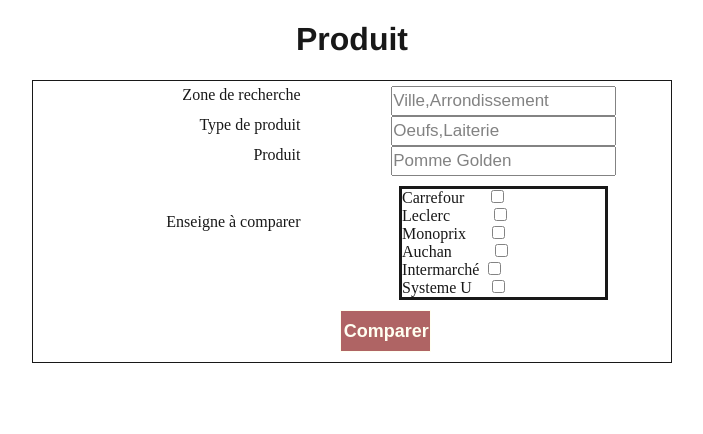
After one commit to chriSmile0/PriceComparator, a PHP site: page /product in a window 1280 px wide. The commit adds this page. Shown: the top 434 px of the page, without its empty margins (288-991 px from the left). Run offline with PHP 8.4, Linux system fonts and the light colour scheme.

```diff
--- /dev/null
+++ b/web/listings/process_l.php
@@ -0,0 +1,4 @@
+<?php
+
+
+?>
--- /dev/null
+++ b/web/product/index.php
@@ -0,0 +1,93 @@
+<?php require 'process_p.php';?>
+<!DOCTYPE html>
+<html lang="fr">
+<head>
+    <meta name="viewport" content="width=device-width, initial-scale=1.0">
+    <meta name="author" content="chriSmile0">
+    <meta name="description" content="PriceComparator">
+    <meta charset="UTF-8">
+    <link href="../styles/style.css" rel="stylesheet"/>
+    <link href="https://fonts.googleapis.com/icon?family=Material+Icons"
+          rel="stylesheet">
+	<link rel="stylesheet"
+          href="https://cdnjs.cloudflare.com/ajax/libs/font-awesome/4.7.0/css/font-awesome.min.css">
+
+    <title>PriceComparator</title>
+</head>
+<body>
+	<noscript id="js-check-container">
+        <meta http-equiv="refresh" content="0; url=../LOVE_JS.html" />
+    </noscript>
+    <header id="title">
+        <h1>Produit</h1>
+	</header>
+
+	<form name="submitproduct" id="P" method="POST"
+		  autocomplete="off" enctype="multipart/form-data">
+        <fieldset>
+			<div>
+				<!-- ADD CITIES.JSON ? -->
+				<label for="city">Zone de recherche </label>
+                <input name="city" id="city" type="text" placeholder="Ville,Arrondissement"
+                        aria-labelledby="name" value="" >
+			</div>
+			<div>
+				<!-- ADD TYPES_P.JSON ? -->
+				<label for="p">Type de produit</label>
+                <input name="p" id="p" type="text" placeholder="Oeufs,Laiterie"
+                        aria-labelledby="name" value="" >
+			</div>
+
+			<div>
+				<!-- ADD PRODS.JSON ? -->
+				<label for="p2">Produit</label>
+                <input name="p2" id="p2" type="text" placeholder="Pomme Golden"
+                        aria-labelledby="name" value="" >
+			</div>
+
+			<div>
+				<label id="choice">Enseigne à comparer</label>
+				<div id="checks">
+					<label for="c1">Carrefour</label>
+					<input name="c1" id="c1" type="checkbox"
+							aria-labelledby="name" value="Carrefour"
+							style="margin-left:22px;"><br>
+					<label for="c2">Leclerc</label>
+					<input name="c2" id="c2" type="checkbox"
+							aria-labelledby="name" value="Leclerc"
+							style="margin-left:42.5px;"><br>
+					<label for="c3">Monoprix</label>
+					<input name="c3" id="c3" type="checkbox"
+							aria-labelledby="name" value="Monoprix"
+							style="margin-left:24px;"><br>
+					<label for="c4">Auchan</label>
+					<input name="c4" id="c4" type="checkbox"
+							aria-labelledby="name" value="Auchan"
+							style="margin-left:43px;"><br>
+					<label for="c5">Intermarché</label>
+					<input name="c5" id="c5" type="checkbox"
+							aria-labelledby="name" value="Intermarche"
+							style="margin-left:2px;"><br>
+					<label for="c6">Systeme U</label>
+					<input name="c6" id="c6" type="checkbox"
+							aria-labelledby="name" value="SystemeU"
+							style="margin-left:17px;"><br>
+				</div>
+			</div>
+			<button id="btnsubmit" name="submitproduct"
+					value="Comparer">Comparer</button>
+		</fieldset>
+	</form>
+
+	<div>
+		<?php echo $GLOBALS['zone'];?><br>
+		<?php echo $GLOBALS['type'];?><br>
+		<?php echo $GLOBALS['product'];?><br>
+		<?php echo $GLOBALS['choices'];?><br>
+		<?php echo $GLOBALS['dis'];?>
+	</div>
+
+	<script src="../common.js"></script>
+	<script src="P.js"></script>
+</body>
+</html>
--- /dev/null
+++ b/web/product/process_p.php
@@ -0,0 +1,71 @@
+
+<?php
+//include '../scrapper_leclerc.php';
+//echo content_scrap_leclerc("Lardons","Voglans");
+
+// SHELL EXEC OR COMPOSER
+
+$dis = $zone = $type = $product = $choices = "";
+
+$all_types = ["Poisson","Viande","EpicerieSa","EpicerieSu","Pains","Patisserie"
+				,"Charcuterie","Surgele","Boisson","Bebe","Bio","Hygiene","Beaute"
+				,"Entretien","Nettoyage","Animalerie","Loisirs","Maison","Laiterie"
+				,"Oeufs","Fruits","Legumes"
+];
+
+
+function test_input2($data) {
+    return htmlspecialchars(stripslashes(trim($data)));
+}
+
+function display_compare(string $product, string $city) {
+	$rtn = "";
+	//$rtn =//content_scrap_leclerc($product,$city);//$GLOBALS['universal_URL'];
+	//$res = content_scrap_leclerc("Lardons","Voglans");
+	//$rtn .= json_encode($res[0]);
+	return "WAITED $rtn\n";
+}
+
+function display_ens(array $checkbox_ens) : string {
+	$rtn = "";
+	foreach($checkbox_ens as $e) {
+		$rtn .= $e.";";
+	}
+	return $rtn;
+}
+
+function display_city(string $zone) : string {
+	$rtn = "";
+	//check valid city -> cities.json ?
+	$rtn .= $zone;
+	return $rtn;
+}
+
+function display_type(string $type) : string {
+	$rtn = "";
+	if(in_array($type,$GLOBALS['all_types'])) {
+		return $type;
+	}
+	return $rtn;
+}
+
+function display_product(string $product) : string {
+	$rtn = "";
+	$rtn .= $product;
+	return $rtn;
+}
+
+
+if(isset($_POST['submitproduct'])) {
+	$ens = array();
+	for($i = 1; $i < 7; $i++)
+		(isset($_POST["c".$i])) ? $ens[] = $_POST["c".$i] : NULL;
+
+	$GLOBALS['zone'] = "Zone de recherche : ".($c=display_city($_POST['city']));
+	$GLOBALS['type'] = "Type de produit : ".($p=display_type($_POST['p']));
+	$GLOBALS['product'] = "Produit : ".display_product($_POST['p2']);
+	$GLOBALS['choices'] = "Comparaison des enseignes : ".display_ens($ens);
+	$GLOBALS['dis'] = display_compare($p,$c);
+}
+
+?>
--- /dev/null
+++ b/web/styles/style.css
@@ -0,0 +1,451 @@
+html {
+	background-color: white;/*indianred;*/
+    opacity:0.9;
+}
+
+* {
+    box-sizing:border-box;
+	color:black;/*ivory;*/
+}
+
+body {
+	margin : auto;
+	height : auto;
+}
+
+header {
+	margin : auto;
+}
+
+h1 {
+	text-align : center;
+	color : black;
+	font-family : 'Franklin Gothic Medium';
+}
+
+h2, h3, h4 {
+    text-transform: capitalize;
+	text-align: center;
+	padding-top : 10px;
+	padding-bottom : 10px;
+	font-family:"Merriweather";
+}
+
+h5 {
+    text-transform: capitalize;
+    width: 90%;
+    text-align: left;
+    margin-left: 10%;
+    font-size:14px;
+    font-weight:700;
+}
+
+nav {
+    display:flex;
+    flex-direction:row;
+    border:solid;
+    border-width:0.2px;
+}
+
+nav > a {
+	width: 25%;
+    height:80px;
+    border:solid;
+    border-width:0.2px;
+    padding-top:30px;
+    padding-bottom:30px;
+    text-align:center;
+    font-size:20px;
+    text-decoration:none;
+}
+
+nav > a:hover{
+	background-color:gray;
+}
+
+section {
+    border-width:0.0px;
+    text-align:center;
+}
+
+article {
+    width:50%;
+    margin-left:auto;
+    margin-right:auto;
+    border:solid;
+    border-width:0.1px;
+}
+
+aside {
+    width:100%;
+    height:100px;
+    text-align:center;
+    display:block;
+    margin-left:auto;
+    margin-right:auto;
+    height:auto;
+}
+
+aside > div {
+    width:20%;
+    display:block;
+    margin-left:auto;
+    margin-right:auto;
+    margin-top:40px;
+    border:solid;
+    border-color: black; /*ivory*/
+    border-width:1px;
+}
+
+aside > ul {
+    width: 90%;
+    margin-left:5.5%;
+    list-style-type: none;
+}
+
+aside > ul > li  {
+    background-color: rgb(155, 42, 42,0.7);
+    text-align:left;
+    color: ivory;
+    font-weight:550;
+    font-family:'Lucida Sans', 'Lucida Sans Regular', 'Lucida Grande', 'Lucida Sans Unicode', Geneva, Verdana, sans-serif;
+    /*top right bottom left */
+    border:solid;
+    /*border-style:dashed;*/
+    border-color:brown;
+    border-radius: 20px;
+    border-width: 0.15px;
+    margin:  4px 0px  4px 0px;
+    padding: 6px 10px 6px 15px;
+}
+
+li > span {
+    color:white;
+}
+
+aside > ul.details {
+    width: 35%;
+}
+
+aside > p {
+    width:82%;
+    display:block;
+    margin-left:auto;
+    margin-right:auto;
+    border:solid;
+    border-style:groove; /*dashed or groove*/
+    border-radius: 20px;
+    border-width: 1px;
+    padding: 7px 10px 7px 10px;
+}
+
+#A1 img, #A2 img {
+	width: 80%;
+	height: 80%;
+}
+
+#A3 img {
+    width:140px;
+    height:140px;
+}
+
+form {
+	width:50%;
+	border:solid;
+	text-align:center;
+    border-width:0.2px;
+    display:block;
+    margin-left:auto;
+    margin-right:auto;
+    height:auto;
+    /*visibility: hidden;*/
+    /*display:none; better than visibility;hidden*/
+    display:block;
+}
+
+fieldset {
+	border-width: 0.0px;
+}
+
+form div > div {
+    margin-top:10px;
+    margin-bottom:10px;
+    display:flex;
+    align-items:center;
+}
+
+div .error {
+    display:block;
+    width:40%;
+    margin-top:10px;
+    margin-left:auto;
+    margin-right:auto;
+    color:red;
+}
+
+
+div > label {
+    margin-left:40px;
+    margin-right:50px;
+    float:left;
+    width:35%;
+    text-align:right;
+}
+
+div > #choice {
+	padding-top:6%;
+}
+
+#checks {
+	display:inline-block;
+	padding-right:16%;
+	border:solid;
+	width:auto;
+	height:auto;
+}
+
+#checks > label  {
+	margin:0px 0px 0px 0px;
+	width:auto;
+}
+
+#checks > input {
+	margin:0px 0px 0px 0px;
+	width:auto;
+}
+
+input, textarea, select {
+	color:black;
+	font-size: 17px;
+    padding: 3px 0px 3px 0px;
+}
+
+div > textarea {
+    margin-top:10px;
+    margin-bottom:10px;
+    width:40%;
+    height:200px;
+}
+
+#botQuestion {
+    background-color: white;
+    display:flex;
+    align-items: center;
+    border:solid;
+    width:20%;
+    margin-left:auto;
+    margin-right:auto;
+    flex-direction: column;
+}
+
+#botQuestion > .q_elems {
+    margin-top:5px;
+    margin-bottom:5px;
+    padding: 2px 3px 2px 3px;
+}
+
+#select-bot-hide {
+    display:none;
+}
+
+form button {
+    background-color: rgb(145, 42, 42,0.8);/*indianred*/
+    border:solid;
+    border-width:0.2px;
+    display:block;
+    color:ivory;
+    margin-left:48%;
+    margin-right:auto;
+	font-size: 18px;
+    height: 42px;
+	width:15%;
+	font-weight: bold;
+    cursor:pointer;
+    padding: 2px 3px 2px 3px;
+}
+
+.container_n  {
+    display:none;
+}
+
+#A4_n {
+    display:none;
+}
+
+#content-progressBar {
+    display:none;
+    margin-left:auto;
+    margin-right:auto;
+    width:188px;
+    height:30px;
+    background-color: brown;
+    border:solid;
+    position:relative;
+}
+
+#progressBar {
+    margin-left:0px;
+    width:0px;
+    height:24px;
+    background-color:green;
+}
+
+#content-progressBar > #text-progressBar {
+    position:absolute;
+    left:45%;
+    top:4px;
+    color:white;
+}
+
+#top {
+    flex-direction:row;
+    border:solid;
+    border-width:0.0px;
+    height:50px;
+    width:50px;
+    position:fixed;
+    bottom:20px;
+    right:20px;
+    border-radius:50px 50px 50px 50px;
+}
+
+#top > a {
+    border-radius:50px 50px 50px 50px;
+    width:100%;
+    height:100%;
+    background-color:ivory;
+    border:solid;
+    display:none;
+    border-width:0.2px;
+    text-align:center;
+    text-decoration:none;
+    opacity:0.9;
+ }
+
+#top > a > i {
+	font-size:36px;
+	font-weight: bold;
+    padding-top:6px;
+	color:indianred;
+ }
+
+#top:hover{
+    background-color:gray;
+    opacity:0.8;
+    transition: background-color 0.5s;
+}
+
+footer {
+    text-align:center;
+    height:auto;
+	margin-top: 10px;
+	margin-bottom: 20px;
+}
+
+footer i {
+    padding-left:10px;
+}
+
+a {
+    color:inherit;
+    z-index:auto;
+}
+
+@media screen and (max-width:1800px) {
+    article {
+        width:50%;
+    }
+
+    div .error {
+        width:100%;
+    }
+}
+
+@media screen and (max-width:1500px) {
+    article {
+        width:60%;
+    }
+}
+
+@media screen and (max-width:1200px) {
+    article {
+        width:70%;
+    }
+
+    form div {
+        width:100%;
+        margin-top:10px;
+        margin-bottom:10px;
+        display:flex;
+        flex-direction:column;
+    }
+
+    div label {
+        float:none;
+        margin-left:0px;
+        margin-right:0px;
+        width:auto;
+    }
+
+    form textarea {
+        width:100%;
+    }
+    form button {
+        width:80%;
+        margin-left:10%;
+    }
+}
+
+@media screen and (max-width:800px) {
+	nav {
+        flex-direction:column;
+    }
+
+    nav>a{
+        width:100%;
+    }
+
+    article {
+        width:100%;
+    }
+
+    aside > ul {
+        width: 90%;
+        display:block;
+        margin-left:2px;
+        /*margin-right:auto;*/
+
+        list-style-type: none;
+    }
+
+    h5 {
+        width:100%;
+        margin-left:auto;
+        text-align:center;
+    }
+
+    aside > ul.details {
+        width: 90%;
+        display:block;
+        /*align-items: center;*/
+        margin-left:2px;
+        margin-right:auto;
+        text-align:center;
+    }
+
+    ul.details > li {
+        text-align:left;
+    }
+
+    form {
+        width:100%;
+    }
+    form div {
+        margin-top:2px;
+        margin-bottom: 0px;
+    }
+    form div > div {
+        margin-top:0px;
+        margin-bottom: 4px;
+    }
+}
--- a/web/style.css
+++ b/web/styles/style_home.css
@@ -62,7 +62,7 @@
 	cursor:pointer;
 }
 
-#meli {
+#ProductUCompare {
 	background-color: indianred;
 }
 
@@ -80,7 +80,7 @@
 	padding-bottom:25%;
 }
 
-#viewers {
+#ListingsCompare {
 	background-color: brown;
 }
 
```
Also changed, not shown: web/LOVE_JS.html (added, +13 -0 lines), web/index.php (+17 -5 lines), web/listings/index.php (added, +44 -0 lines), web/listings/L.js (added), web/product/P.js (added), 1 other file.
